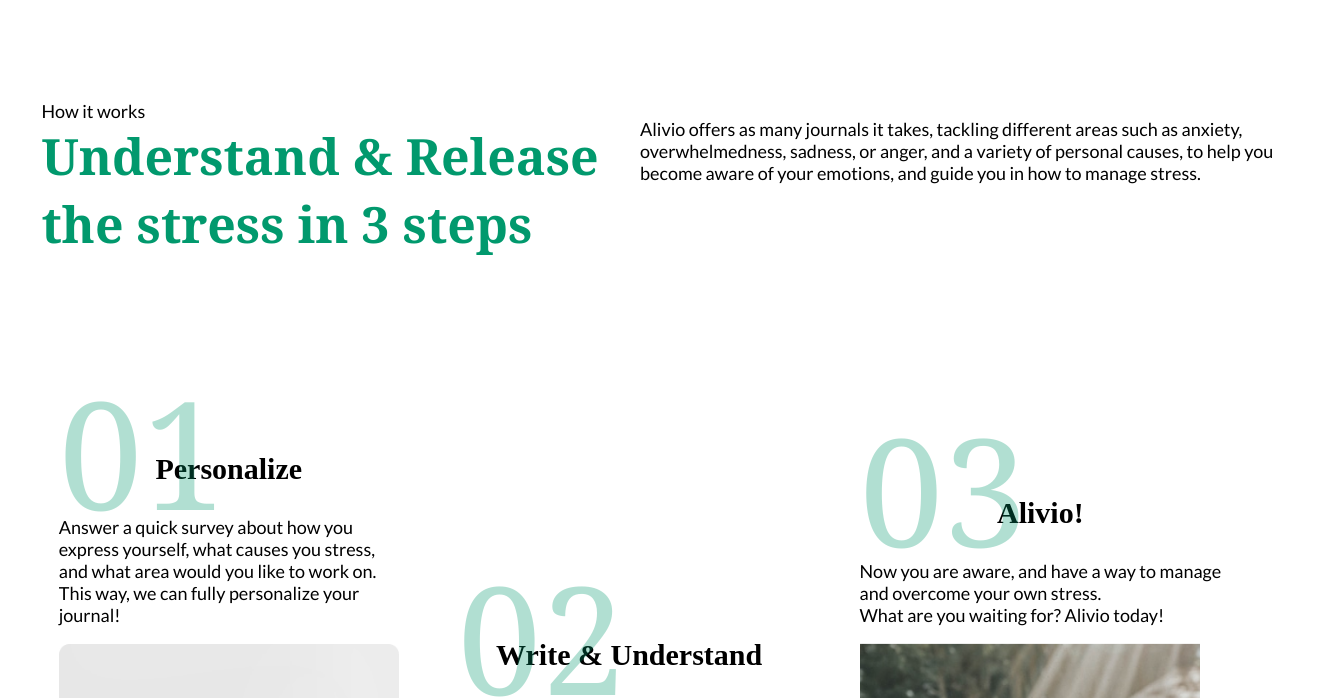
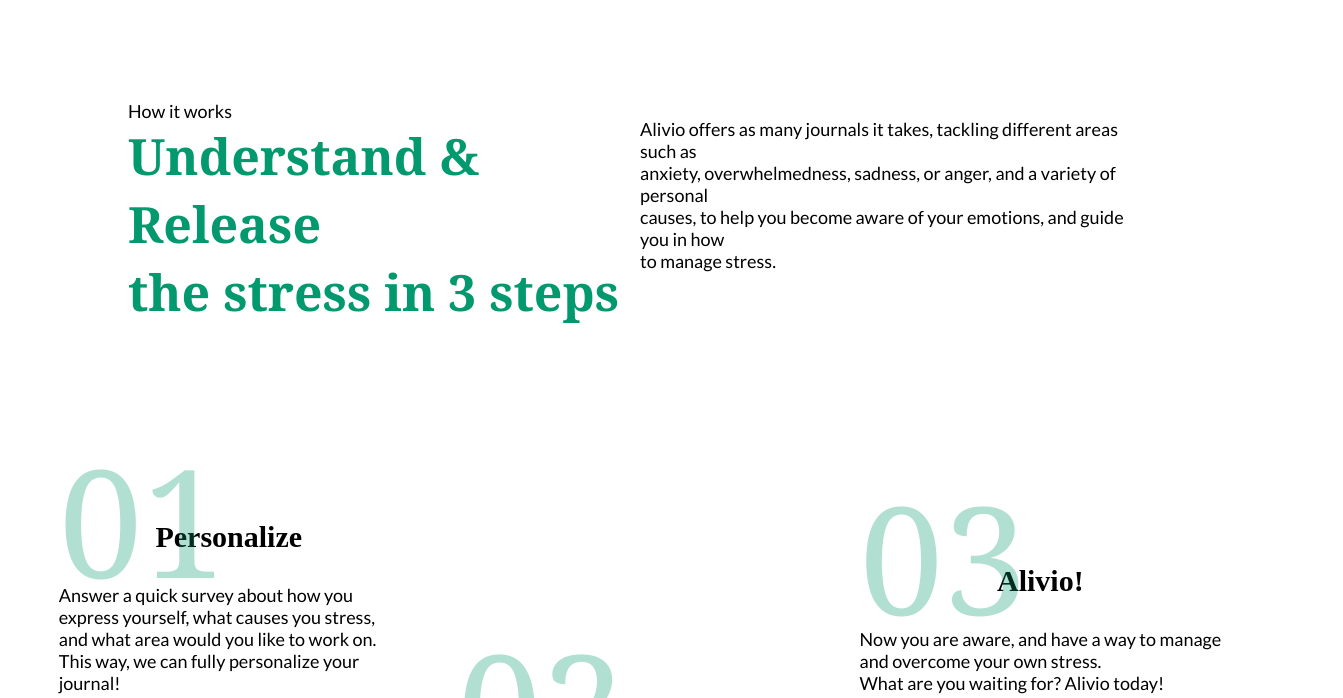
Before and after one commit to FilipStam97/HTML-CSS-JS-Playground, a website built with webpack: page HTML-SCSS-practice/index.html in a window 1280 px wide. Shown: the part 859-1557 px from the top of the page, 1343 px wide, since content can reach past the window. Built offline with nearby package versions, Linux system fonts and the light colour scheme.

Commit message:
95percent done

```diff
--- a/HTML-SCSS-practice/index.html
+++ b/HTML-SCSS-practice/index.html
@@ -49,9 +49,9 @@
                     </div>
                 </div>
                 <div class="section-2-row-1-column-2">
-                    <p>Alivio offers as many journals it takes, tackling different areas such as anxiety, overwhelmedness,
-                         sadness, or anger, and a variety of personal causes, to help you become aware of your emotions,
-                          and guide you in how to manage stress.
+                    <p>Alivio offers as many journals it takes, tackling different areas such as<br> anxiety, overwhelmedness,
+                         sadness, or anger, and a variety of personal <br>causes, to help you become aware of your emotions,
+                          and guide you in how <br>to manage stress.
                     </p>
                 </div>
 
--- a/HTML-SCSS-practice/src/style.scss
+++ b/HTML-SCSS-practice/src/style.scss
@@ -166,7 +166,8 @@
             &-column-1 {
                 display: flex;
                 flex-grow: 2;
-                justify-content: space-evenly;
+                margin-left: 10%;
+                justify-content: center;
                 flex-basis: 0;
                 &-cotennt-wrapper {
                     p {
@@ -177,8 +178,9 @@
 
             }
             &-column-2 {
-                justify-content: space-evenly;
+                margin-right: 10%;
                 display: flex;
+                justify-content: center;
                 flex-grow: 2;
                 flex-basis: 0;
 
@@ -221,7 +223,7 @@
             color: $whiteTextColor;
         }
         &-column-1 {
-            margin-top: 10%;
+            margin-top: 15%;
             margin-bottom: 10%;
             h2 {
                 margin-top: 15%;
@@ -229,7 +231,7 @@
 
         }
         &-column-2 {
-            margin-top: 10%;
+            margin-top: 15%;
             margin-bottom: 10%;
             position: relative;
             .section-3-img {
@@ -242,6 +244,7 @@
             .section-3-icon {
 
                 position: absolute;
+                transform: translate(-490%,190%);
 
             }
         }
@@ -275,7 +278,7 @@
                 background-color: $whiteBackgroundColor;
                 border-radius: 4px;
                 box-shadow: 0 3px 6px rgba(0,0,0,0.16), 0 3px 6px rgba(0,0,0,0.23);
-                transform: translateY(-80%);
+                transform: translate(-20%,-80%);
                 &-wrapper {
                     display: flex;
                     justify-content: center;
```
Also changed, not shown: HTML-SCSS-practice/src/style.css, 1 other file.
